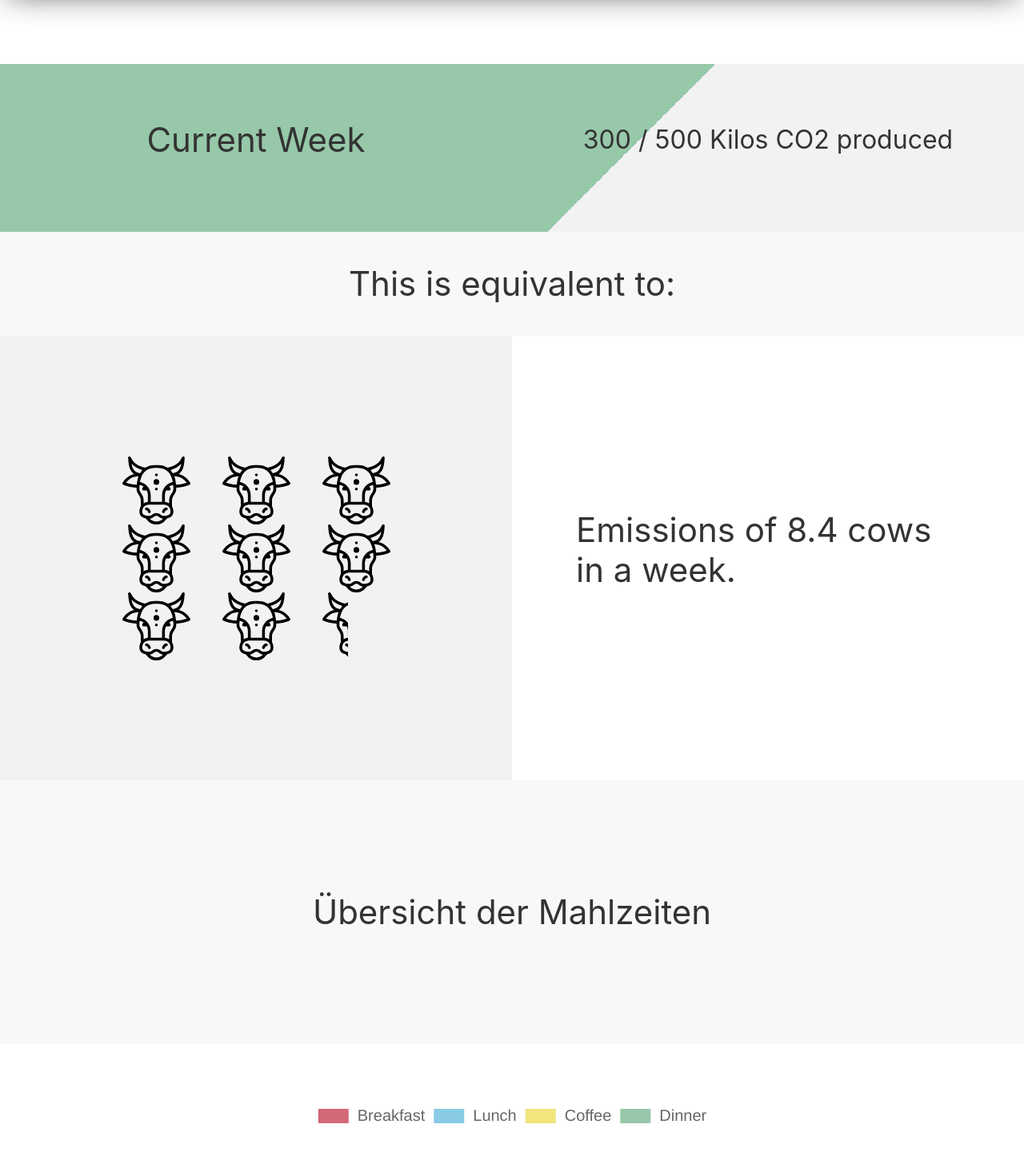
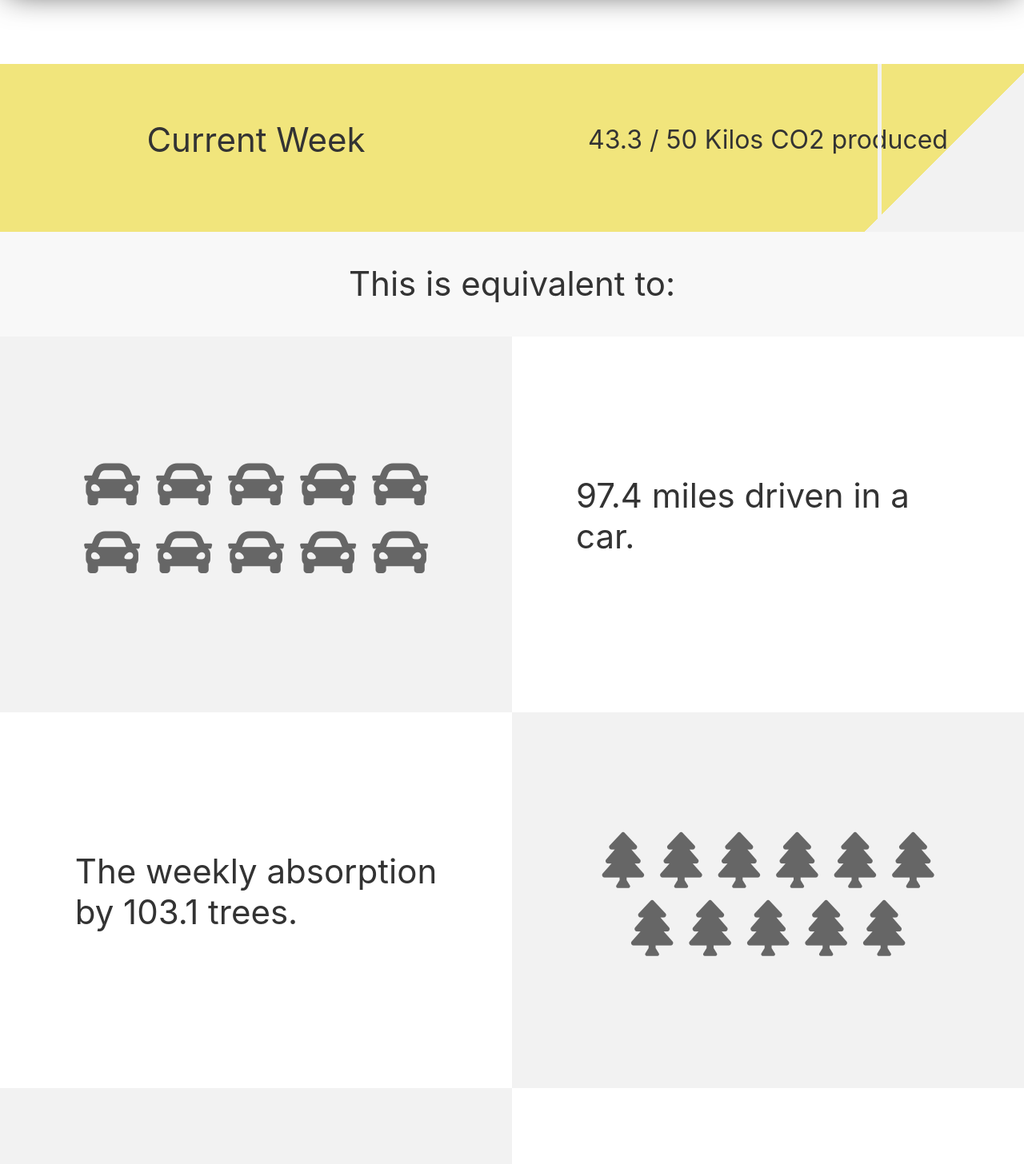
Before and after one commit to Foodprint-HPI/Foodprint, a React (Create React App) app in the folder lowcarb-frontend/: page /statistics in a window 1280 px wide. Shown: the top 1456 px of the page at 80% size. Built offline with nearby package versions, Linux system fonts and the light colour scheme; a web font is replaced by a local one.

Commit message:
Changed Metrics

```diff
--- a/lowcarb-frontend/src/Statistics.js
+++ b/lowcarb-frontend/src/Statistics.js
@@ -8,18 +8,32 @@ class Statistics extends Component {
   constructor() {
     super();
 
-    this.weeklyGoal = 500;
-    this.current = 300;
+    this.weeklyGoal = 50;
+    this.current = 43.3;
 
-    this.number_trees = Math.round(this.current / 22 * 10) / 10;
-    this.trees = this.duplicateTemplate(this.number_trees, this.treeTemplate);
+    this.number_trees = Math.round(this.current / 0.42 * 10) / 10;
+    this.trees = this.duplicateTemplate(this.number_trees / 10, this.treeTemplate);
 
-    this.number_cars = Math.round(this.current * 3.6 * 10) / 10;
-    this.cars = this.duplicateTemplate(this.number_cars / 100, this.carTemplate);
+    this.number_cars = Math.round(this.current * 2.25 * 10) / 10;
+    this.cars = this.duplicateTemplate(this.number_cars / 10, this.carTemplate);
 
-    this.number_cows = Math.round(this.current / (5.1 * 7) * 10) / 10;
+    this.number_cows = Math.round(this.current / 5.1 * 10) / 10;
     this.cows = this.duplicateTemplate(this.number_cows, this.cowTemplate);
 
+    this.baseUrl = "https://veggiefy.herokuapp.com/api/v1/";
+    // this.co = this.fetchCO2();
+    this.availableMeals = ["Breakfast", "Lunch", "Coffee", "Dinner", "Other"];
+
+  }
+
+  fetchCO2(data) {
+    fetch(this.baseUrl + 'photo/', {method: "GET"} )
+      .then(response => {
+        response.json()
+        .then(photo => {
+          this.displayErrorMessage(photo.results[0].description);
+        });
+      });
   }
 
   componentDidMount() {
@@ -228,31 +242,31 @@ class Statistics extends Component {
         </div>
 
         <div class="uk-section uk-section-default uk-flex uk-flex-wrap uk-flex-column padding-all-mobile uk-hidden@m">
-          <h1 class="uk-text-center uk-margin-medium-bottom">{this.number_cars}km in a car.</h1>
+          <h1 class="uk-text-center uk-margin-medium-bottom">{this.number_cars} miles driven in a car.</h1>
           <div class="uk-flex uk-flex-middle uk-flex-center uk-flex-wrap">
             {this.cars}
           </div>
         </div>
 
-        <div class="uk-section uk-flex uk-flex-wrap background-gradient-reversed uk-hidden uk-visible@m">
+        <div class="uk-section uk-flex uk-flex-wrap background-gradient-reversed uk-visible@m">
           <div class="uk-width-1-2 uk-flex uk-flex-middle uk-flex-center uk-flex-wrap padding-all">
             {this.cars}
           </div>
           <div class="uk-width-1-2 uk-flex uk-flex-middle uk-flex-center padding-all">
-            <h1>{this.number_cars}km in a car.</h1>
+            <h1>{this.number_cars} miles driven in a car.</h1>
           </div>
         </div>
 
         <div class="uk-section uk-section-muted uk-flex uk-flex-wrap uk-flex-column padding-all-mobile uk-hidden@m">
-          <h1 class="uk-text-center uk-margin-medium-bottom">Yearly absorption by {this.number_trees} trees.</h1>
+          <h1 class="uk-text-center uk-margin-medium-bottom">The weekly absorption by {this.number_trees} trees.</h1>
           <div class="uk-flex uk-flex-middle uk-flex-center uk-flex-wrap">
             {this.trees}
           </div>
         </div>
 
-        <div class="uk-section uk-flex uk-flex-wrap background-gradient uk-hidden uk-visible@m">
+        <div class="uk-section uk-flex uk-flex-wrap background-gradient uk-visible@m">
           <div class="uk-width-1-2 uk-flex uk-flex-middle uk-flex-center padding-all">
-            <h1>Yearly absorption by {this.number_trees} trees.</h1>
+            <h1>The weekly absorption <br /> by {this.number_trees} trees.</h1>
           </div>
           <div class="uk-width-1-2 uk-flex uk-flex-middle uk-flex-center uk-flex-wrap padding-all">
             {this.trees}
@@ -260,7 +274,7 @@ class Statistics extends Component {
         </div>
 
         <div class="uk-section uk-section-default uk-flex uk-flex-wrap uk-flex-column padding-all-mobile uk-hidden@m">
-          <h1 class="uk-text-center uk-margin-medium-bottom">Emissions of {this.number_cows} cows in a week.</h1>
+          <h1 class="uk-text-center uk-margin-medium-bottom">Emissions of {this.number_cows} cows in a day.</h1>
           <div class="uk-flex uk-flex-middle uk-flex-center uk-flex-wrap">
             {this.cows}
           </div>
@@ -271,7 +285,7 @@ class Statistics extends Component {
             {this.cows}
           </div>
           <div class="uk-width-1-2 uk-flex uk-flex-middle uk-flex-center padding-all">
-            <h1>Emissions of {this.number_cows} cows in a week.</h1>
+            <h1>Emissions of {this.number_cows} <br /> cows in a day.</h1>
           </div>
         </div>
 
```
